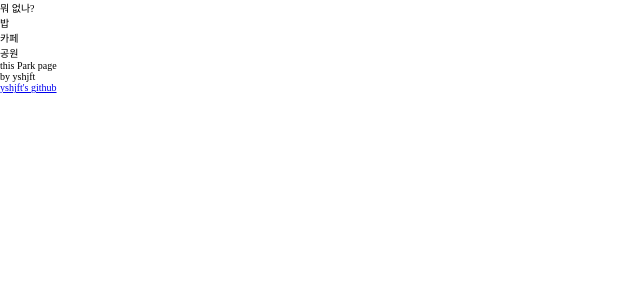
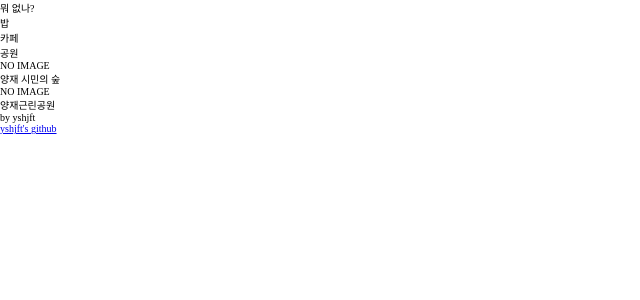
Before and after one commit to yshjft/simple_practice_first, a React app: page /park in a window 1280 px wide. Shown: the top 300 px of the page, without its empty margins (0-640 px from the left). Built offline with nearby package versions, Linux system fonts and the light colour scheme.

Commit message:
park 부분 완성

```diff
--- a/src/components/Place/Place.tsx
+++ b/src/components/Place/Place.tsx
@@ -9,7 +9,7 @@ interface IProps {
     type: 'food' | 'cafe' | 'park'
     id: string
     name: string
-    score: number
+    score?: number
     setModalVisible: React.Dispatch<React.SetStateAction<boolean>>
 }
 
@@ -33,7 +33,7 @@ const Place = (props: IProps) => {
                     <div className={`${styles.infoArea}`}>
                         <div>
                             <div className={`${styles.infoName}`}>{name}</div>
-                            <div className={`${styles.infoScore}`}>{score}점 / 5점</div>
+                            {type !== 'park' && <div className={`${styles.infoScore}`}>{score}점 / 5점</div>}
                         </div>
                     </div>
                 </div>
--- a/src/components/common/Modal/Modal.tsx
+++ b/src/components/common/Modal/Modal.tsx
@@ -3,8 +3,7 @@ import image from '../../../Image/restaurant.jpeg'
 import {useSelector, useDispatch} from 'react-redux'
 import {RootState} from '../../../modules/index'
 import {ISelected} from '../../../modules/selected'
-import ForFood from './ModalContent/ModalContent'
-import ForPark from './ForPark/ForPark'
+import ModalContent from './ModalContent/ModalContent'
 import styles from './Modal.scss'
 
 interface IProps{
@@ -31,7 +30,7 @@ const Modal = (props: IProps)=>{
         <div ref={modalRef} className={`${styles.modalLayout}`}>
             <div className={`${styles.modalArea}`}/>
             <div className={`${styles.modal}`}>
-                <ForFood type={type} modalVisible={modalVisible}/>
+                <ModalContent type={type} modalVisible={modalVisible}/>
                 {/* {type === 'park' && <ForPark/>} */}
                 <div className={`${styles.footerArea}`}>
                     <button onClick={closeModal} className={`${styles.btn}`}>닫기</button>
--- a/src/components/common/Modal/ModalContent/ModalContent.tsx
+++ b/src/components/common/Modal/ModalContent/ModalContent.tsx
@@ -3,7 +3,9 @@ import {useSelector, useDispatch} from 'react-redux'
 import {RootState} from '../../../../modules/index'
 import {FoodState, setFoodScore} from '../../../../modules/food'
 import {CafeState, setCafeScore} from '../../../../modules/cafe'
+import {ParkState} from  '../../../../modules/park'
 import styles from '../Modal.scss'
+import SetSelected from '../../../../modules/selected'
 
 interface IProps {
     type: 'food' | 'cafe' | 'park'
@@ -15,8 +17,10 @@ const ModalContent = (props:IProps) =>{
     const selected =  useSelector((state:RootState)=>state.selected)
     const foods = useSelector((state:RootState) => state.food)
     const cafes = useSelector((state:RootState)=> state.cafe)
+    const parks =  useSelector((state:RootState)=> state.park)
     const dispatch = useDispatch()
-    const [selectedDetail, setSelectedDetail] = useState<FoodState | CafeState |null>(null)
+    const [selectedDetail, setSelectedDetail] = useState<FoodState | CafeState | null>(null)
+    const [selectedDetailPark, setSelectedDetailPark] = useState<ParkState | null>(null)
     const [scoreMode, setScoreMode] =  useState<'show'|'set'>('show')
     const inputRef =  useRef(document.createElement('input'))
     const mapRef = useRef(document.createElement('div'))
@@ -31,6 +35,10 @@ const ModalContent = (props:IProps) =>{
             case 'cafe':
                 const cafe =  cafes.find(cafe => cafe.id === selectedId && selectedType === type)
                 setSelectedDetail(cafe as CafeState)
+                break
+            case 'park':
+                const park = parks.find(park => park.id === selectedId  && selectedType === type)
+                setSelectedDetailPark(park as ParkState)
                 break
             default:
                 break
@@ -81,12 +89,11 @@ const ModalContent = (props:IProps) =>{
                     <div className={`${styles.infoContentLayout}`}>
                         <div className={`${styles.infoItem}`}>
                             <span className={`${styles.tag}`}>이름 </span>
-                            <span className={`${styles.content}`}>
-                                {selectedDetail?.name}
-                            </span>
+                            {type !== 'park' && <span className={`${styles.content}`}>{selectedDetail?.name}</span>}
+                            {type === 'park' && <span className={`${styles.content}`}>{selectedDetailPark?.name}</span>}
                         </div>
-
-                        <div className={`${styles.menuArea}`}>
+                        {type !== 'park' &&
+                            (<div className={`${styles.menuArea}`}>
                                 <span className={`${styles.tag}`}>메뉴 </span>
                                 <span className={`${styles.menuList}`}>
                                     {selectedDetail?.menu.map(menu =>  {
@@ -98,9 +105,11 @@ const ModalContent = (props:IProps) =>{
                                         )
                                     })}
                                 </span>
-                        </div>
-                        <div className={`${styles.infoItem}`}>
-                            <span className={`${styles.tag}`}>별점 </span>
+                            </div>)
+                        }
+                        {type !== 'park' &&
+                            (<div className={`${styles.infoItem}`}>
+                                <span className={`${styles.tag}`}>점수 </span>
                                 {
                                     scoreMode === 'show' ?
                                     <>
@@ -113,10 +122,18 @@ const ModalContent = (props:IProps) =>{
                                         <span onClick={()=>setScoreMode('show')} className={`${styles.btn}`}>취소</span>
                                     </>
                                 }
-                        </div>
+                            </div>)
+                        }
+                        {type === 'park' &&
+                            (<div className={`${styles.infoItem}`}>
+                                <span className={`${styles.tag}`}>평가 </span>
+                                <span className={`${styles.content}`}>"{selectedDetailPark?.info}"</span>
+                            </div>)
+                        }
                         <div className={`${styles.infoItem}`}>
                             <span className={`${styles.tag}`}>주소 </span>
-                            <span className={`${styles.content}`}>{selectedDetail?.address}</span>
+                            {type !== 'park' && <span className={`${styles.content}`}>{selectedDetail?.address}</span>}
+                            {type === 'park' && <span className={`${styles.content}`}>{selectedDetailPark?.address}</span>}
                         </div>
                         <div ref={mapRef} className={`${styles.mapArea}`}></div>
                     </div>
--- a/src/modules/cafe.ts
+++ b/src/modules/cafe.ts
@@ -1,4 +1,3 @@
-import { REPLCommand } from 'repl'
 import {cafeData} from './data'
 import {menu} from './food'
 
--- a/src/modules/index.ts
+++ b/src/modules/index.ts
@@ -1,11 +1,13 @@
 import {combineReducers} from 'redux'
 import food from './food'
 import cafe from './cafe'
+import park from './park'
 import selected from './selected'
 
 const rootReducer = combineReducers({
     food,
     cafe,
+    park,
     selected
 })
 
--- /dev/null
+++ b/src/modules/park.ts
@@ -0,0 +1,19 @@
+import {parkData} from './data'
+
+export interface ParkState {
+    id: string
+    type: string
+    name: string
+    address: string
+    info: string
+}
+
+const initialState: ParkState[] = parkData
+
+function ParkData(
+    state: ParkState[] = initialState
+): ParkState[]{
+    return state
+}
+
+export default ParkData
--- /dev/null
+++ b/src/pages/park/index.scss
@@ -0,0 +1,22 @@
+.parkLayout {
+  margin: 5rem 0;
+}
+.gridContainer {
+  display: grid;
+  grid-template-columns: repeat(4, 1fr);
+  align-items: center;
+}
+@media (max-width: 1400px) {
+  .gridContainer {
+    display: grid;
+    grid-template-columns: repeat(3, 1fr);
+    align-items: center;
+  }
+}
+@media (max-width: 500px) {
+  .gridContainer {
+    display: grid;
+    grid-template-columns: repeat(2, 1fr);
+    align-items: center;
+  }
+}
--- a/src/pages/park/index.tsx
+++ b/src/pages/park/index.tsx
@@ -1,10 +1,37 @@
-import React from 'react'
+import React, {useState, useEffect} from 'react'
+import {useSelector} from 'react-redux'
+import {RootState} from '../../modules/index'
+import {ParkState} from '../../modules/park'
 import CommonLayout from '../../layouts/CommonLayout'
+import Place from '../../components/Place/Place'
+import Modal from '../../components/common/Modal/Modal'
+import styles from './index.scss'
 
 const Park = () => {
+    const [modalVisible, setModalVisible] = useState<boolean>(false)
+    const [parkData, setParkData] = useState<ParkState[]>([])
+    const parks = useSelector((state:RootState)=>state.park)
+
+    useEffect(()=>{
+        setParkData(parks)
+    }, [parks])
+
     return(
         <CommonLayout>
-            <div>this Park page</div>
+            <div className={`${styles.parkLayout}`}>
+                <div className={`${styles.gridContainer}`}>
+                    {parkData.map((park, index)=>
+                        <Place
+                            key={index}
+                            type={'park'}
+                            id={park.id}
+                            name={park.name}
+                            setModalVisible={setModalVisible}
+                        />
+                    )}
+                </div>
+                <Modal type={'park'} modalVisible={modalVisible} setModalVisible={setModalVisible}/>
+            </div>
         </CommonLayout>
     )
 }
```
Also changed, not shown: src/components/common/Modal/ForPark/ForPark.tsx (deleted, +0 -7 lines). Lines whose indentation alone changed are shown as unchanged.
